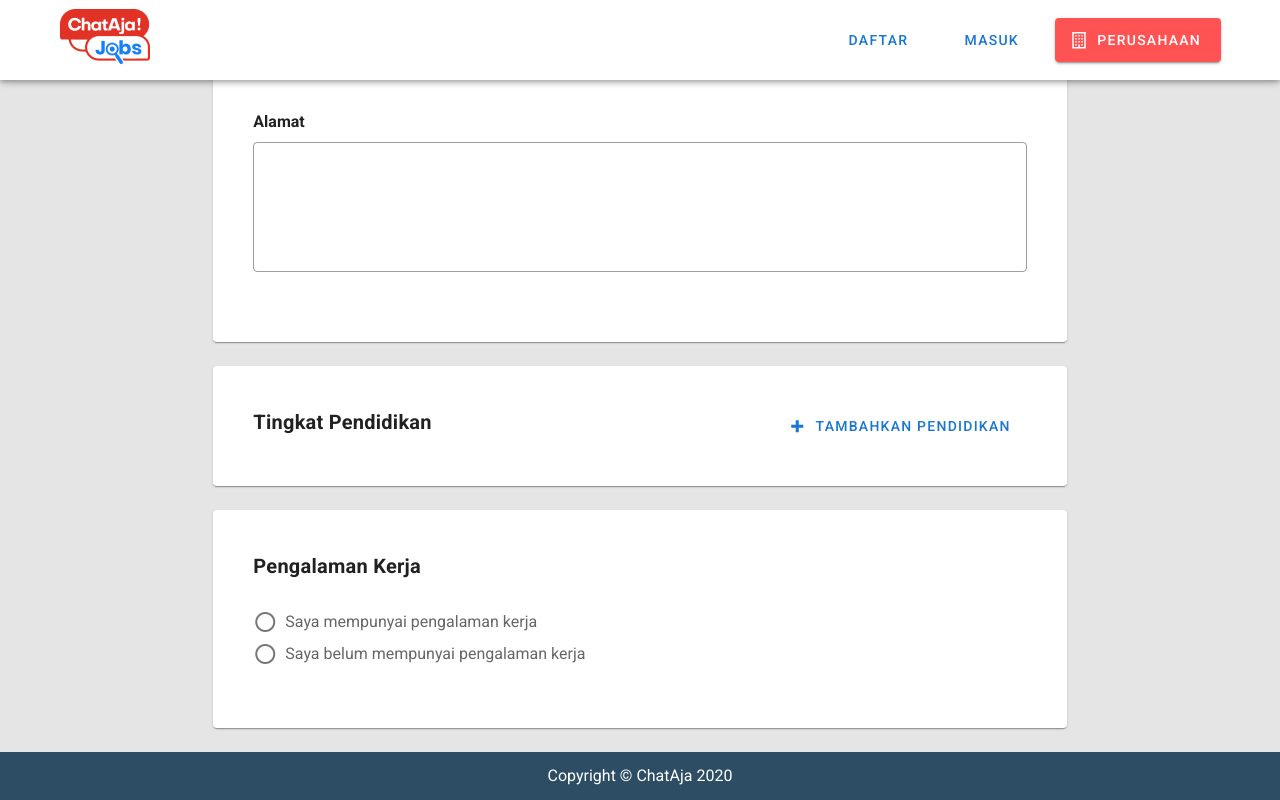
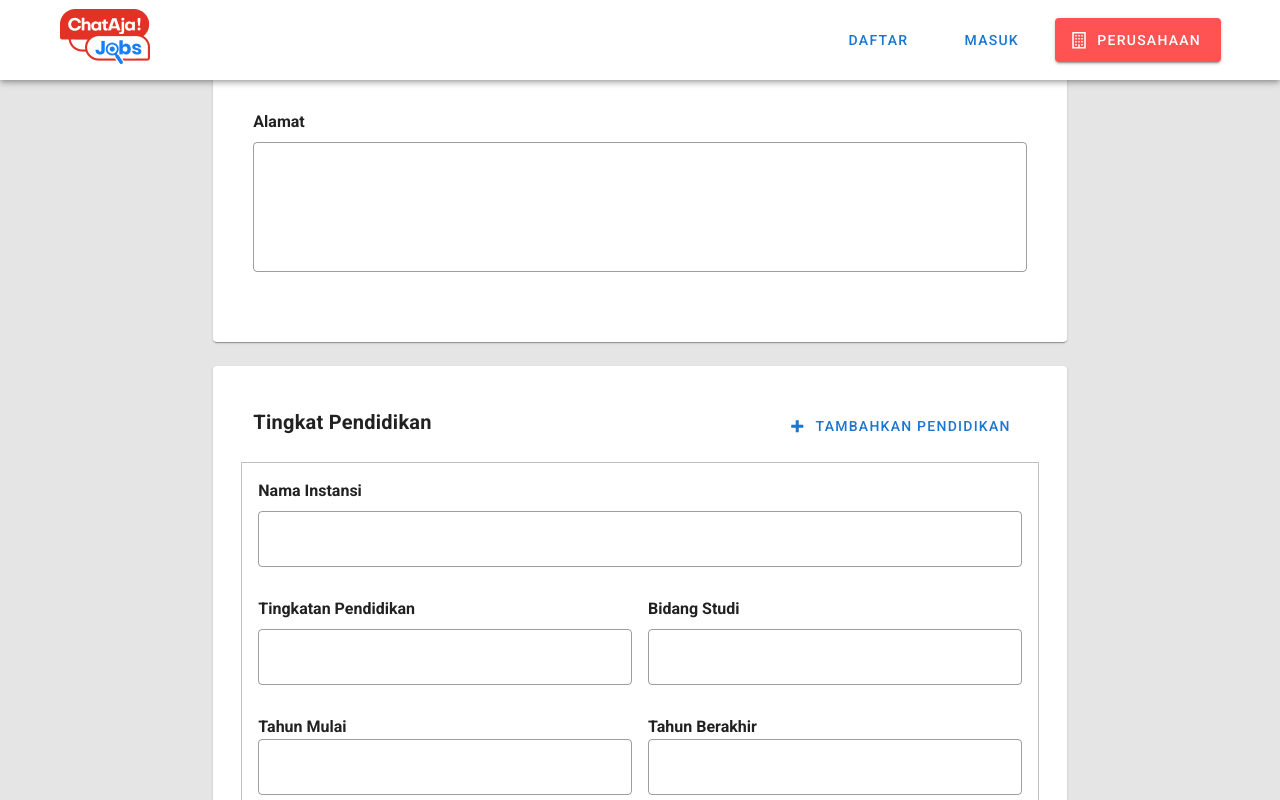
Before and after one commit to dendydandees/chataja-jobs, a Nuxt app: page /profile/create in a window 1280 px wide. Both pictures are taken after a click on the button "TAMBAHKAN PENDIDIKAN". Shown: the part 1082-1882 px from the top of the page. Built offline with nearby package versions, Linux system fonts and the light colour scheme.

Commit message:
add education field

```diff
--- a/pages/profile/create.vue
+++ b/pages/profile/create.vue
@@ -238,12 +238,190 @@
               <h2 class="title font-weight-bold mb-2">Tingkat Pendidikan</h2>
             </v-col>
             <v-col class="text-right">
-              <v-btn text color="primary">
+              <v-btn
+                text
+                color="primary"
+                @click="toggleEducation = !toggleEducation"
+              >
                 <v-icon left>mdi-plus-thick</v-icon>
                 Tambahkan Pendidikan
               </v-btn>
             </v-col>
           </v-row>
+          <v-expand-transition>
+            <v-row v-if="toggleEducation" class="mt-4 img-border">
+              <v-col class="pa-4">
+                <!-- field education name -->
+                <v-row no-gutters>
+                  <v-col>
+                    <label for="educationName" class="font-weight-bold"
+                      >Nama Instansi</label
+                    >
+                    <v-text-field
+                      id="educationName"
+                      v-model="createProfile.educationName"
+                      single-line
+                      outlined
+                      type="text"
+                      class="mt-2"
+                    >
+                    </v-text-field>
+                  </v-col>
+                </v-row>
+                <!-- end field education name -->
+
+                <v-row no-gutters>
+                  <!-- field degree -->
+                  <v-col class="pr-2">
+                    <label for="educationDegree" class="font-weight-bold"
+                      >Tingkatan Pendidikan</label
+                    >
+                    <v-text-field
+                      id="educationDegree"
+                      v-model="createProfile.educationDegree"
+                      single-line
+                      outlined
+                      type="text"
+                      class="mt-2"
+                    >
+                    </v-text-field>
+                  </v-col>
+                  <!-- end field degree -->
+
+                  <!-- field of study -->
+                  <v-col class="pl-2">
+                    <label for="educationStudy" class="font-weight-bold"
+                      >Bidang Studi</label
+                    >
+                    <v-text-field
+                      id="educationStudy"
+                      v-model="createProfile.educationStudy"
+                      single-line
+                      outlined
+                      type="text"
+                      class="mt-2"
+                    >
+                    </v-text-field>
+                  </v-col>
+                  <!-- end field of study -->
+                </v-row>
+
+                <v-row no-gutters>
+                  <!-- field education start -->
+                  <v-col class="pr-2">
+                    <label for="educationStart" class="font-weight-bold"
+                      >Tahun Mulai</label
+                    >
+                    <v-menu
+                      ref="menuEducationStart"
+                      v-model="menuEducationStart"
+                      :close-on-content-click="false"
+                      :return-value.sync="createProfile.educationStart"
+                      transition="scale-transition"
+                      offset-y
+                      max-width="290px"
+                      min-width="290px"
+                    >
+                      <template v-slot:activator="{ on, attrs }">
+                        <v-text-field
+                          id="educationStart"
+                          v-model="createProfile.educationStart"
+                          single-line
+                          outlined
+                          readonly
+                          v-bind="attrs"
+                          v-on="on"
+                        ></v-text-field>
+                      </template>
+                      <v-date-picker
+                        v-model="createProfile.educationStart"
+                        type="month"
+                        no-title
+                        scrollable
+                      >
+                        <v-spacer></v-spacer>
+                        <v-btn
+                          text
+                          color="primary"
+                          @click="menuEducationStart = false"
+                        >
+                          Cancel
+                        </v-btn>
+                        <v-btn
+                          text
+                          color="primary"
+                          @click="
+                            $refs.menuEducationStart.save(
+                              createProfile.educationStart
+                            )
+                          "
+                        >
+                          OK
+                        </v-btn>
+                      </v-date-picker>
+                    </v-menu>
+                  </v-col>
+                  <!-- end field education start -->
+
+                  <!-- field education end -->
+                  <v-col class="pl-2">
+                    <label for="work_end" class="font-weight-bold"
+                      >Tahun Berakhir</label
+                    >
+                    <v-menu
+                      ref="menuEducationEnd"
+                      v-model="menuEducationEnd"
+                      :close-on-content-click="false"
+                      :return-value.sync="createProfile.educationEnd"
+                      transition="scale-transition"
+                      offset-y
+                      max-width="290px"
+                      min-width="290px"
+                    >
+                      <template v-slot:activator="{ on, attrs }">
+                        <v-text-field
+                          id="educationEnd"
+                          v-model="createProfile.educationEnd"
+                          single-line
+                          outlined
+                          readonly
+                          v-bind="attrs"
+                          v-on="on"
+                        ></v-text-field>
+                      </template>
+                      <v-date-picker
+                        v-model="createProfile.educationEnd"
+                        type="month"
+                        no-title
+                        scrollable
+                      >
+                        <v-spacer></v-spacer>
+                        <v-btn
+                          text
+                          color="primary"
+                          @click="menuEducationEnd = false"
+                        >
+                          Cancel
+                        </v-btn>
+                        <v-btn
+                          text
+                          color="primary"
+                          @click="
+                            $refs.menuEducationEnd.save(
+                              createProfile.educationEnd
+                            )
+                          "
+                        >
+                          OK
+                        </v-btn>
+                      </v-date-picker>
+                    </v-menu>
+                  </v-col>
+                  <!-- end field education end -->
+                </v-row>
+              </v-col>
+            </v-row>
+          </v-expand-transition>
         </v-sheet>
       </v-col>
     </v-row>
@@ -257,7 +435,7 @@
           <!-- toggle work exp -->
           <v-row no-gutters>
             <v-col>
-              <v-radio-group id="work_exp" v-model="toggleWorkExp" column>
+              <v-radio-group id="workExp" v-model="toggleWorkExp" column>
                 <v-radio
                   label="Saya mempunyai pengalaman kerja"
                   :value="true"
@@ -276,12 +454,12 @@
                 <!-- field work name -->
                 <v-row no-gutters>
                   <v-col>
-                    <label for="work_name" class="font-weight-bold"
+                    <label for="workName" class="font-weight-bold"
                       >Nama Pekerjaan</label
                     >
                     <v-text-field
-                      id="work_name"
-                      v-model="createProfile.work_name"
+                      id="workName"
+                      v-model="createProfile.workName"
                       single-line
                       outlined
                       type="text"
@@ -295,12 +473,12 @@
                 <!-- field work company -->
                 <v-row no-gutters>
                   <v-col>
-                    <label for="work_company" class="font-weight-bold"
+                    <label for="workCompany" class="font-weight-bold"
                       >Nama Perusahaan</label
                     >
                     <v-text-field
-                      id="work_company"
-                      v-model="createProfile.work_company"
+                      id="workCompany"
+                      v-model="createProfile.workCompany"
                       single-line
                       outlined
                       type="text"
@@ -314,12 +492,12 @@
                 <!-- field work location -->
                 <v-row no-gutters>
                   <v-col>
-                    <label for="work_location" class="font-weight-bold"
+                    <label for="workLocation" class="font-weight-bold"
                       >Lokasi</label
                     >
                     <v-text-field
-                      id="work_location"
-                      v-model="createProfile.work_location"
+                      id="workLocation"
+                      v-model="createProfile.workLocation"
                       single-line
                       outlined
                       type="text"
@@ -329,17 +507,18 @@
                   </v-col>
                 </v-row>
                 <!-- end field work location -->
+
                 <v-row no-gutters>
                   <!-- field work start -->
                   <v-col class="pr-2">
-                    <label for="work_start" class="font-weight-bold"
+                    <label for="workStart" class="font-weight-bold"
                       >Tahun Mulai</label
                     >
                     <v-menu
                       ref="menuWorkStart"
                       v-model="menuWorkStart"
                       :close-on-content-click="false"
-                      :return-value.sync="createProfile.work_start"
+                      :return-value.sync="createProfile.workStart"
                       transition="scale-transition"
                       offset-y
                       max-width="290px"
@@ -347,8 +526,8 @@
                     >
                       <template v-slot:activator="{ on, attrs }">
                         <v-text-field
-                          id="work_start"
-                          v-model="createProfile.work_start"
+                          id="workStart"
+                          v-model="createProfile.workStart"
                           single-line
                           outlined
                           readonly
@@ -357,7 +536,7 @@
                         ></v-text-field>
                       </template>
                       <v-date-picker
-                        v-model="createProfile.work_start"
+                        v-model="createProfile.workStart"
                         type="month"
                         no-title
                         scrollable
@@ -374,7 +553,7 @@
                           text
                           color="primary"
                           @click="
-                            $refs.menuWorkStart.save(createProfile.work_start)
+                            $refs.menuWorkStart.save(createProfile.workStart)
                           "
                         >
                           OK
@@ -393,7 +572,7 @@
                       ref="menuWorkEnd"
                       v-model="menuWorkEnd"
                       :close-on-content-click="false"
-                      :return-value.sync="createProfile.work_end"
+                      :return-value.sync="createProfile.workEnd"
                       transition="scale-transition"
                       offset-y
                       max-width="290px"
@@ -401,8 +580,8 @@
                     >
                       <template v-slot:activator="{ on, attrs }">
                         <v-text-field
-                          id="work_end"
-                          v-model="createProfile.work_end"
+                          id="workEnd"
+                          v-model="createProfile.workEnd"
                           single-line
                           outlined
                           readonly
@@ -411,7 +590,7 @@
                         ></v-text-field>
                       </template>
                       <v-date-picker
-                        v-model="createProfile.work_end"
+                        v-model="createProfile.workEnd"
                         type="month"
                         no-title
                         scrollable
@@ -427,9 +606,7 @@
                         <v-btn
                           text
                           color="primary"
-                          @click="
-                            $refs.menuWorkEnd.save(createProfile.work_end)
-                          "
+                          @click="$refs.menuWorkEnd.save(createProfile.workEnd)"
                         >
                           OK
                         </v-btn>
@@ -442,12 +619,12 @@
                 <!-- field work desc -->
                 <v-row no-gutters>
                   <v-col>
-                    <label for="work_desc" class="font-weight-bold"
+                    <label for="workDesc" class="font-weight-bold"
                       >Deskripsi</label
                     >
                     <v-textarea
-                      id="work_desc"
-                      v-model="createProfile.desc"
+                      id="workDesc"
+                      v-model="createProfile.workDesc"
                       outlined
                       clearable
                       clear-icon="mdi-close-circle"
@@ -474,8 +651,11 @@ export default {
     imageUrl: '/placeholder-profile.svg',
     imageUploaded: '',
     menuBirthday: false,
+    menuEducationStart: false,
+    menuEducationEnd: false,
     menuWorkStart: false,
     menuWorkEnd: false,
+    toggleEducation: false,
     toggleWorkExp: '',
     createProfile: {
       file: '',
@@ -486,12 +666,17 @@ export default {
       email: '',
       location: '',
       address: '',
-      work_name: '',
-      work_company: '',
-      work_location: '',
-      work_start: '',
-      work_end: '',
-      desc: '',
+      educationName: '',
+      educationDegree: '',
+      educationStudy: '',
+      educationStart: '',
+      educationEnd: '',
+      workName: '',
+      workCompany: '',
+      workLocation: '',
+      workStart: '',
+      workEnd: '',
+      workDesc: '',
     },
   }),
   watch: {
```
